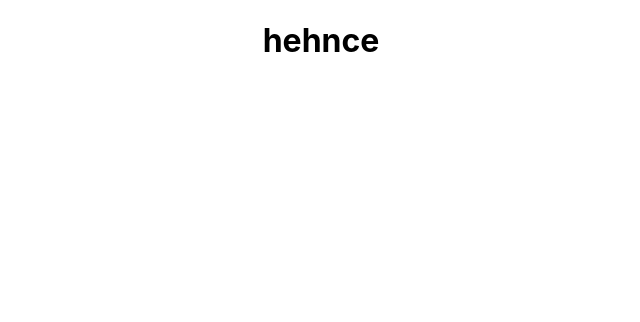
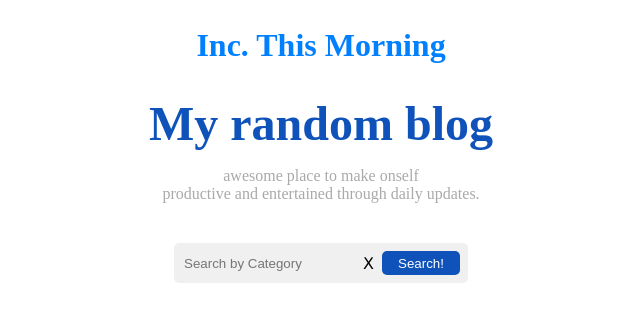
Before and after one commit to Filip10011/blog-react, a React (Create React App) app: page / in a window 1280 px wide. Shown: the top 322 px of the page, without its empty margins (319-959 px from the left). Built offline with nearby package versions, Linux system fonts and the light colour scheme.

Commit message:
making the basic stuff

```diff
--- a/public/index.html
+++ b/public/index.html
@@ -2,42 +2,18 @@
 <html lang="en">
   <head>
     <meta charset="utf-8" />
-    <link rel="icon" href="%PUBLIC_URL%/favicon.ico" />
+
     <meta name="viewport" content="width=device-width, initial-scale=1" />
     <meta name="theme-color" content="#000000" />
     <meta
       name="description"
       content="Web site created using create-react-app"
     />
-    <link rel="apple-touch-icon" href="%PUBLIC_URL%/logo192.png" />
-    <!--
-      manifest.json provides metadata used when your web app is installed on a
-      user's mobile device or desktop. See https://developers.google.com/web/fundamentals/web-app-manifest/
-    -->
-    <link rel="manifest" href="%PUBLIC_URL%/manifest.json" />
-    <!--
-      Notice the use of %PUBLIC_URL% in the tags above.
-      It will be replaced with the URL of the `public` folder during the build.
-      Only files inside the `public` folder can be referenced from the HTML.
 
-      Unlike "/favicon.ico" or "favicon.ico", "%PUBLIC_URL%/favicon.ico" will
-      work correctly both with client-side routing and a non-root public URL.
-      Learn how to configure a non-root public URL by running `npm run build`.
-    -->
     <title>React App</title>
   </head>
   <body>
     <noscript>You need to enable JavaScript to run this app.</noscript>
     <div id="root"></div>
-    <!--
-      This HTML file is a template.
-      If you open it directly in the browser, you will see an empty page.
-
-      You can add webfonts, meta tags, or analytics to this file.
-      The build step will place the bundled scripts into the <body> tag.
-
-      To begin the development, run `npm start` or `yarn start`.
-      To create a production bundle, use `npm run build` or `yarn build`.
-    -->
   </body>
 </html>
--- a/src/App.css
+++ /dev/null
@@ -1,38 +0,0 @@
-.App {
-  text-align: center;
-}
-
-.App-logo {
-  height: 40vmin;
-  pointer-events: none;
-}
-
-@media (prefers-reduced-motion: no-preference) {
-  .App-logo {
-    animation: App-logo-spin infinite 20s linear;
-  }
-}
-
-.App-header {
-  background-color: #282c34;
-  min-height: 100vh;
-  display: flex;
-  flex-direction: column;
-  align-items: center;
-  justify-content: center;
-  font-size: calc(10px + 2vmin);
-  color: white;
-}
-
-.App-link {
-  color: #61dafb;
-}
-
-@keyframes App-logo-spin {
-  from {
-    transform: rotate(0deg);
-  }
-  to {
-    transform: rotate(360deg);
-  }
-}
--- a/src/App.jsx
+++ b/src/App.jsx
@@ -1,9 +1,11 @@
-import "./App.css";
+import SearchBar from "./components/SearchBar/SearchBar";
+import Header from "./components/Header/Header";
 
 function App() {
   return (
     <div className="App">
-      <h1>hehnce</h1>
+      <Header />
+      <SearchBar />
     </div>
   );
 }
--- /dev/null
+++ b/src/components/Header/Header.css
@@ -0,0 +1,19 @@
+.header {
+  text-align: center;
+}
+
+.header h2 {
+  color: #0080ff;
+  font-size: 2rem;
+}
+
+.header h1 {
+  font-size: 3rem;
+  color: #0f52ba;
+  margin-bottom: 1rem;
+}
+
+.header p {
+  color: #a9a9a9;
+  font-weight: 500;
+}
--- /dev/null
+++ b/src/components/Header/Header.jsx
@@ -0,0 +1,16 @@
+import "./Header.css";
+
+const Header = () => {
+  return (
+    <div className="header">
+      <h2>Inc. This Morning</h2>
+      <h1>My random blog</h1>
+      <p>
+        awesome place to make onself <br /> productive and entertained through
+        daily updates.
+      </p>
+    </div>
+  );
+};
+
+export default Header;
--- /dev/null
+++ b/src/components/SearchBar/SearchBar.css
@@ -0,0 +1,34 @@
+.searchBar {
+  background-color: #f0f0f0;
+  width: fit-content;
+  margin: 2.5rem auto 4rem auto;
+  padding: 0.5rem;
+  border-radius: 5px;
+}
+
+.searchBar form {
+  display: flex;
+  align-items: center;
+}
+
+.searchBar input {
+  background-color: #f0f0f0;
+  outline: none;
+  border: none;
+}
+
+.searchBar span {
+  padding-right: 0.5rem;
+  cursor: pointer;
+  font-family: Verdana, Geneva, Tahoma, sans-serif;
+}
+
+.searchBar button {
+  outline: none;
+  border: none;
+  padding: 0.3rem 1rem;
+  border-radius: 5px;
+  background-color: #0f52ba;
+  color: #fff;
+  cursor: pointer;
+}
--- /dev/null
+++ b/src/components/SearchBar/SearchBar.jsx
@@ -0,0 +1,16 @@
+import React from "react";
+import "../SearchBar/SearchBar.css";
+
+const SearchBar = () => {
+  return (
+    <div className="searchBar">
+      <form action="">
+        <input type="text" placeholder="Search by Category" />
+        <span>X</span>
+        <button>Search!</button>
+      </form>
+    </div>
+  );
+};
+
+export default SearchBar;
--- a/src/index.css
+++ /dev/null
@@ -1,13 +0,0 @@
-body {
-  margin: 0;
-  font-family: -apple-system, BlinkMacSystemFont, 'Segoe UI', 'Roboto', 'Oxygen',
-    'Ubuntu', 'Cantarell', 'Fira Sans', 'Droid Sans', 'Helvetica Neue',
-    sans-serif;
-  -webkit-font-smoothing: antialiased;
-  -moz-osx-font-smoothing: grayscale;
-}
-
-code {
-  font-family: source-code-pro, Menlo, Monaco, Consolas, 'Courier New',
-    monospace;
-}
--- a/src/index.js
+++ b/src/index.js
@@ -1,6 +1,6 @@
 import React from "react";
 import ReactDOM from "react-dom/client";
-import "./index.css";
+
 import App from "./App";
 
 const root = ReactDOM.createRoot(document.getElementById("root"));
```
Also changed, not shown: src/config/blogs.js (added, +86 -0 lines), 1 other file (tests, documents, lock files or other folders).
